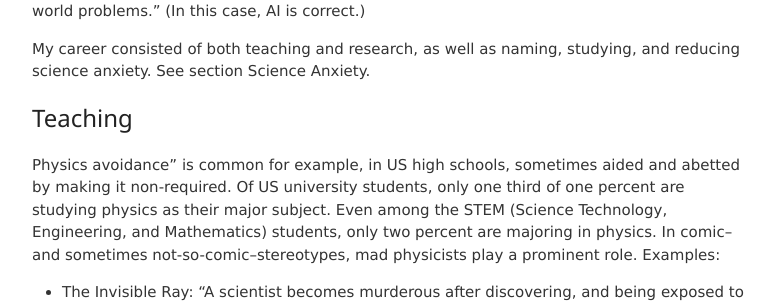
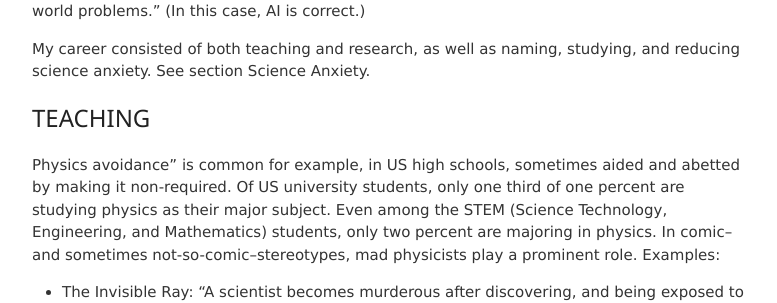
Before and after one commit to jvmallow/jvmallow.github.io, a Jekyll site: the page built from _posts/2025-05-14-Physics.md, in a window 1280 px wide and 900 px high, scrolled down 635 px. Shown: the part 159-462 px from the top of the window, without its empty margins (248-1025 px from the left). Built offline with Jekyll 4.4.1, drawn with Linux system fonts in a browser that asks for light colours; a script that is not in the unit is left out.

```diff
--- a/_posts/2025-05-14-Physics.md
+++ b/_posts/2025-05-14-Physics.md
@@ -27,7 +27,7 @@ According to AI,
 
 My career consisted of both teaching and research, as well as naming, studying, and reducing science anxiety. See section Science Anxiety.
 
-### Teaching
+### TEACHING
 
 Physics avoidance” is common for example, in US high schools, sometimes aided and abetted by making it non-required. Of US university students, only one third of one percent are studying physics as their major subject. Even among the STEM (Science Technology, Engineering, and Mathematics) students, only two percent are majoring in physics. In comic--and sometimes not-so-comic--stereotypes, mad physicists play a prominent role. Examples:
 
@@ -77,7 +77,7 @@ In Liberal Arts Physics, I used various methods:
 some lecturing; inverse socratic method--no show of hands; group work; no eqns to memorize
 
 
-### Research
+# RESEARCH
 
 # Physics of the eye
 
```
